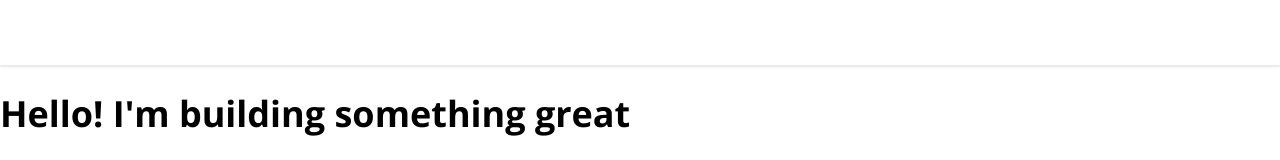
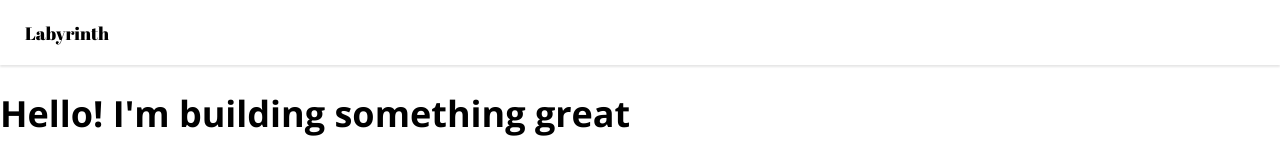
Before and after one commit to larrybabs/eCommerce, a React (Create React App) app: page / in a window 1280 px wide. Shown: the top 160 px of the page. Built offline with nearby package versions, Linux system fonts and the light colour scheme.

Commit message:
add brand logo

```diff
--- a/src/components/Header/index.jsx
+++ b/src/components/Header/index.jsx
@@ -4,7 +4,11 @@ import './styles.scss'
 const Header = (props) => {
   return (
     <div className="header">
-
+      <div className="wrapper">
+          <div className="logo">
+              <p>Labyrinth</p>
+          </div>
+      </div>
     </div>
   );
 }
--- a/src/components/Header/styles.scss
+++ b/src/components/Header/styles.scss
@@ -1,4 +1,21 @@
+@import url('https://fonts.googleapis.com/css2?family=Abril+Fatface&display=swap');
+
 .header{
     height: 6.5rem;
     box-shadow: 0 2px 2px 0 rgba(0,0,0,0.1);
+
+    .wrapper{
+        height: 100%;
+        max-width: 1250px;
+        position: relative;
+        margin: 0 auto;
+
+        .logo {
+            position: absolute;
+            top: 50%;
+            left: 10px;
+            transform: translateY(-50%);
+            font-family: 'Abril Fatface', cursive;
+        }
+    }
 }
```
